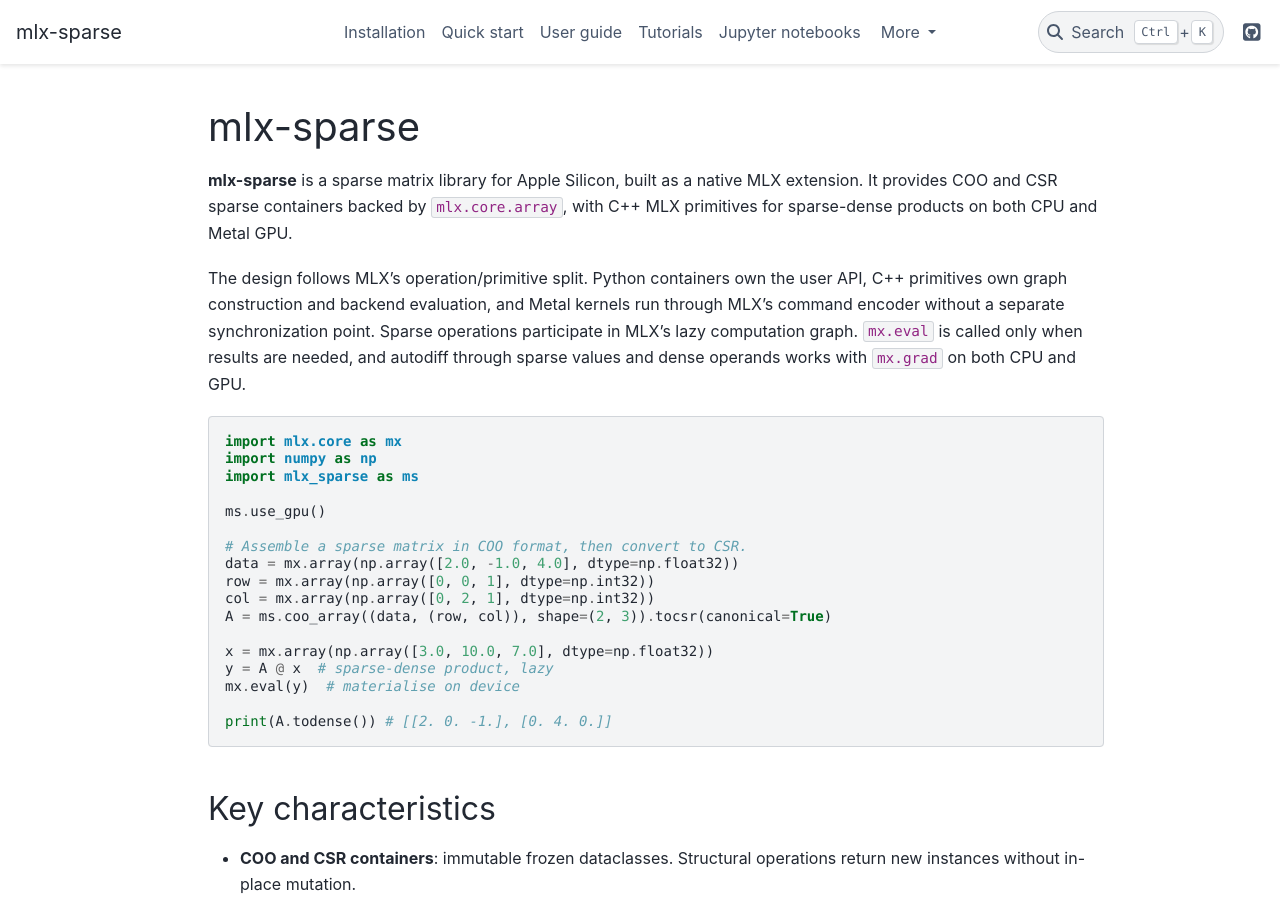
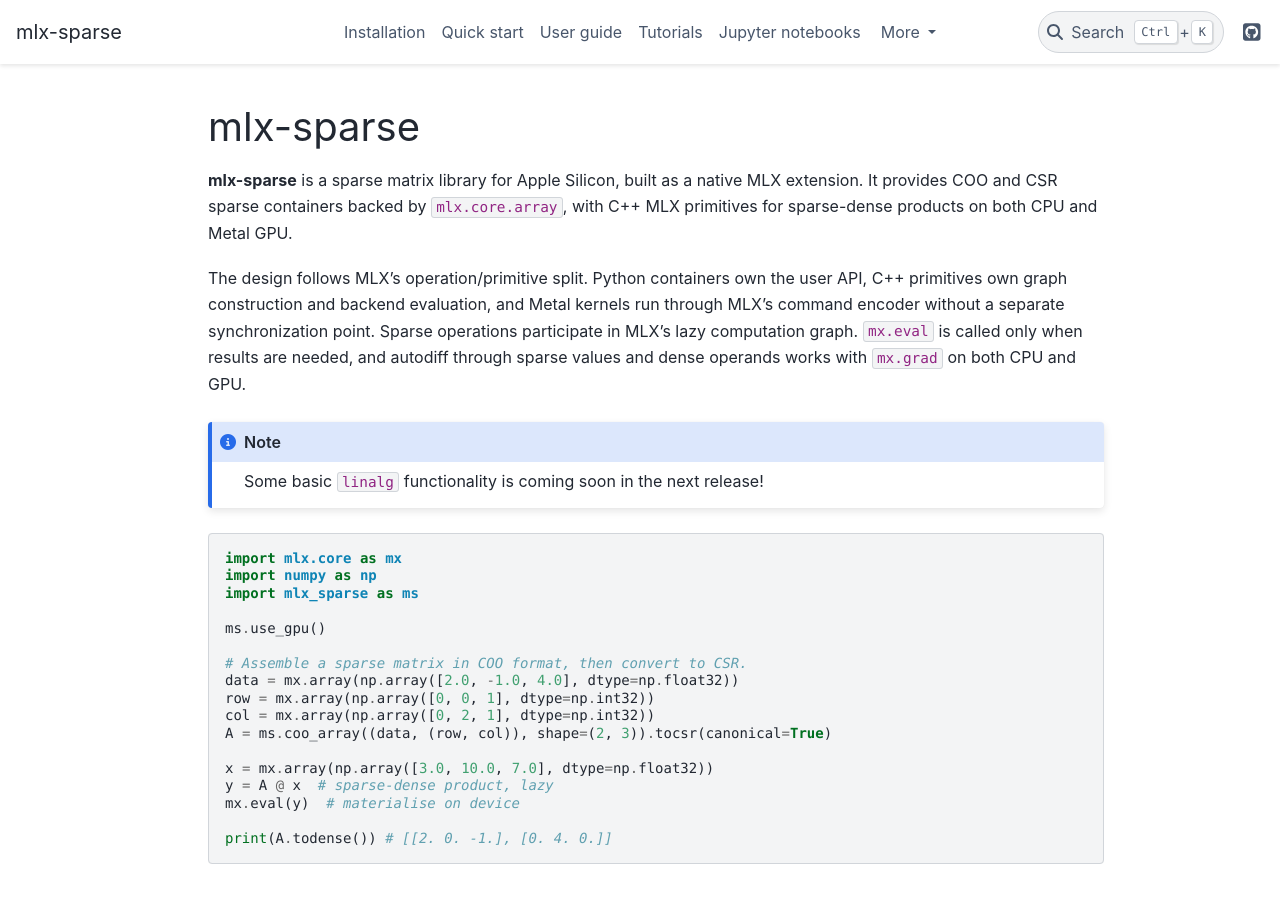
Before and after one commit to waleed-sh/mlx-sparse, a Sphinx documentation site: the page built from docs/index.rst, in a window 1280 px wide and 900 px high. Built offline with Sphinx 7.4.7 and the PyData theme 0.15.4, drawn with Linux system fonts in a browser that asks for light colours; the version number could not be read and is left out.

Commit message:
update docs

```diff
--- a/docs/index.rst
+++ b/docs/index.rst
@@ -12,6 +12,10 @@
 synchronization point. Sparse operations participate in MLX's lazy computation
 graph. ``mx.eval`` is called only when results are needed, and autodiff through
 sparse values and dense operands works with ``mx.grad`` on both CPU and GPU.
+
+.. note::
+
+   Some basic ``linalg`` functionality is coming soon in the next release!
 
 .. code-block:: python
 
```
Also changed, not shown: README.md (+3 -0 lines).
